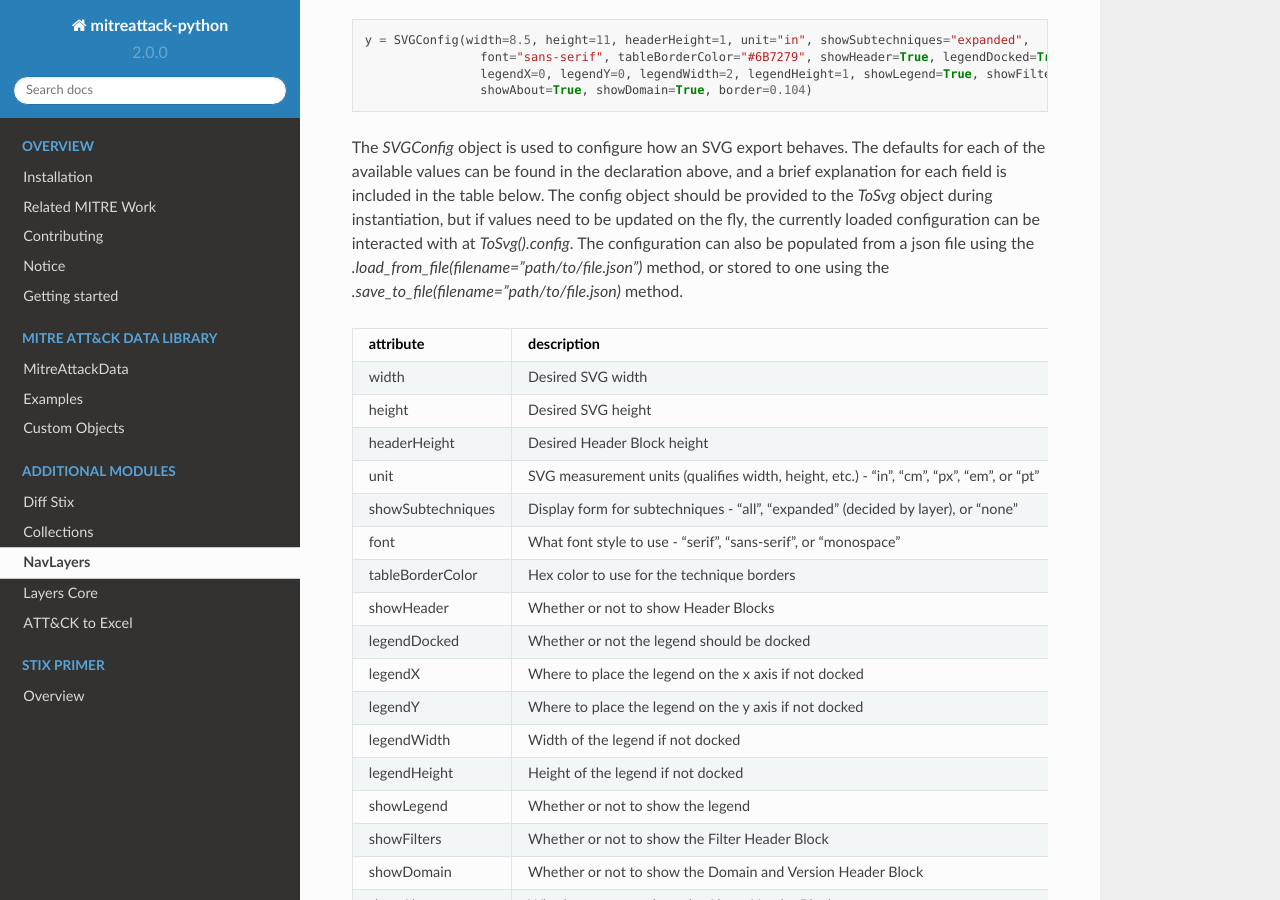
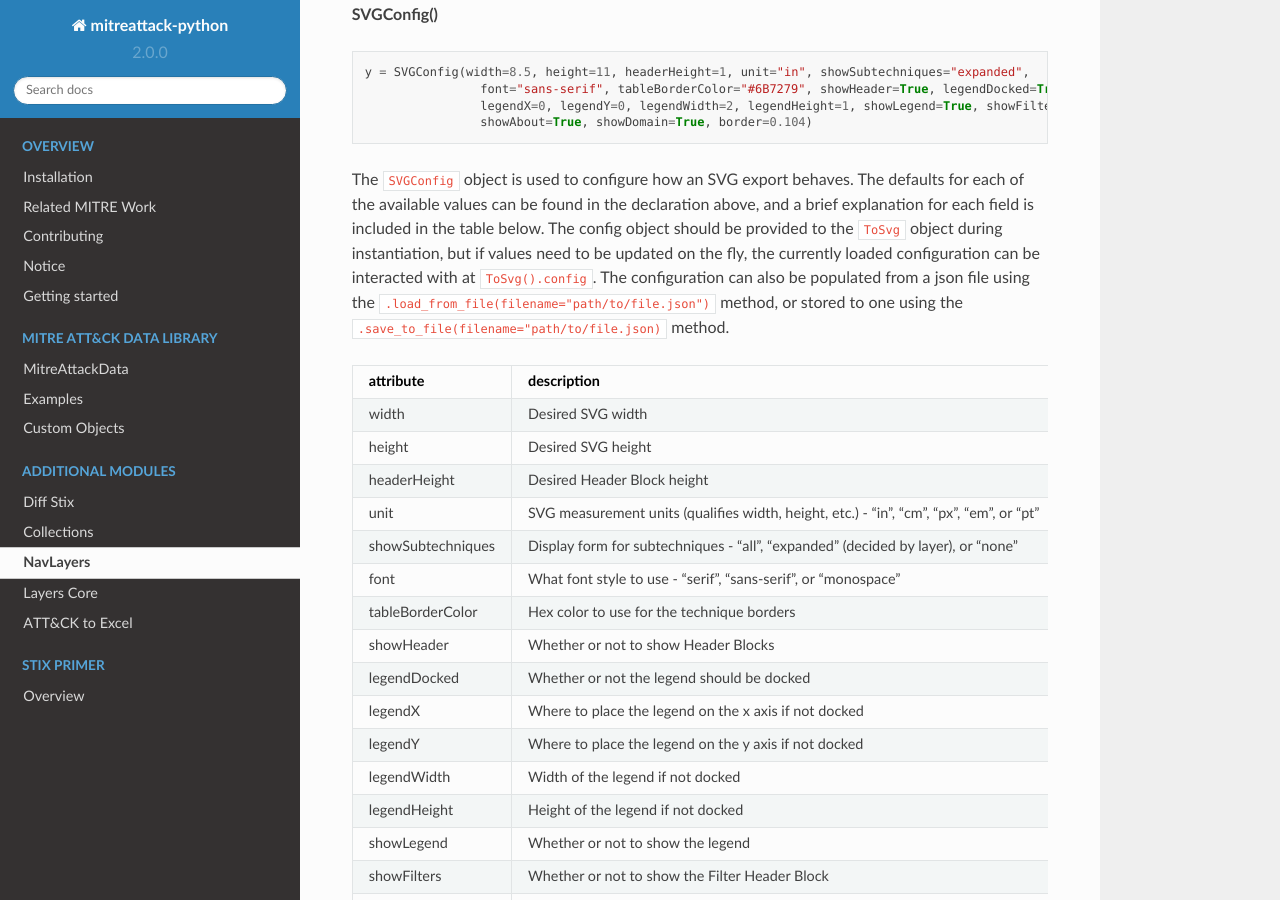
Before and after one commit to mitre-attack/mitreattack-python, a Sphinx documentation site: the page built from docs/navlayers.rst, in a window 1280 px wide and 900 px high, scrolled down 5983 px. Built offline with Sphinx 7.4.7 and the Read the Docs theme 2.0.0, drawn with Linux system fonts in a browser that asks for light colours; pages that are not in the unit, such as notebooks, are missing from menus; some of the changed text lies outside the part shown.

Commit message:
adding in code for words part 2

```diff
--- a/docs/navlayers.rst
+++ b/docs/navlayers.rst
@@ -109,7 +109,7 @@ and version 4.X layers, upgrading them to version 4.3.
 
 **Layer**
 
-The `Layer` class provides format validation and read/write capabilities to aid in working with ATT&CK Navigator Layers in python.
+The ``Layer`` class provides format validation and read/write capabilities to aid in working with ATT&CK Navigator Layers in python.
 It is the primary interface through which other Layer-related classes defined in the core module should be used.
 The Layer class API and a usage example are below.
 The class currently supports version 3 and 4 of the ATT&CK Layer spec, and will upgrade version 3 layers into compatible version 4 ones whenever possible.
@@ -120,17 +120,17 @@ The class currently supports version 3 and 4 of the ATT&CK Layer spec, and will
 
    * - method [x = Layer()]
      - description
-   * - `x.from_str(_input_)`
+   * - ``x.from_str(_input_)``
      - Loads an ATT&CK layer from a string representation of a json layer.
-   * - `x.from_dict(_input_)`
+   * - ``x.from_dict(_input_)``
      - Loads an ATT&CK layer from a dictionary.
-   * - `x.from_file(_filepath_)`
+   * - ``x.from_file(_filepath_)``
      - Loads an ATT&CK layer from a file location specified by the _filepath_.
-   * - `x.to_file(_filepath_)`
+   * - ``x.to_file(_filepath_)``
      - Saves the current state of the loaded ATT&CK layer to a json file denoted by the _filepath_.
-   * - `x.to_dict()`
+   * - ``x.to_dict()``
      - Returns a representation of the current ATT&CK layer object as a dictionary.
-   * - `x.to_str()`
+   * - ``x.to_str()``
      - Returns a representation of the current ATT&CK layer object as a string representation of a dictionary.
 
 Examples on how to create a layer programmatically, as opposed to loading it from an existing medium, can be found
@@ -174,9 +174,9 @@ Examples on how to create a layer programmatically, as opposed to loading it fro
 
 **layerops.py**
 
-`Layerops.py` provides the `LayerOps` class, which is a way to combine layer files in an automated way, using user defined lambda functions.
+``Layerops.py`` provides the ``LayerOps`` class, which is a way to combine layer files in an automated way, using user defined lambda functions.
 Each LayerOps instance, when created, ingests the provided lambda functions, and stores them for use.
-An existing `LayerOps` class can be used to combine layer files according to the initialized lambda using the process method.
+An existing ``LayerOps`` class can be used to combine layer files according to the initialized lambda using the process method.
 The breakdown of this two step process is documented in the table below, while examples of both the list and dictionary modes of operation can be found below.
 
 **LayerOps()**
@@ -199,7 +199,7 @@ to provide the lambda functions if techniques of the combined layers are missing
 
 The process method applies the lambda functions stored during initialization to the layer objects in _data_.
 _data_ must be either a list or a dictionary of Layer objects, and is expected to match the format of the lambda equations provided during initialization.
-`default_values` is an optional dictionary argument that overrides the currently stored default values with new ones for this specific processing operation.
+``default_values`` is an optional dictionary argument that overrides the currently stored default values with new ones for this specific processing operation.
 
 **Example Usage**
 
@@ -253,8 +253,8 @@ _data_ must be either a list or a dictionary of Layer objects, and is expected t
 
 **to_excel.py**
 
-`to_excel.py` provides the `ToExcel` class, which is a way to export an existing layer file as an Excel spreadsheet.
-The `ToExcel` class has an optional parameter for the initialization function, that tells the exporter what data source to use when building the output matrix.
+``to_excel.py`` provides the ``ToExcel`` class, which is a way to export an existing layer file as an Excel spreadsheet.
+The ``ToExcel`` class has an optional parameter for the initialization function, that tells the exporter what data source to use when building the output matrix.
 Valid options include using live data from cti-taxii.mitre.org, using a local STIX bundle, or retrieving data from an ATT&CK Workbench instance.
 
 **ToExcel()**
@@ -264,14 +264,14 @@ Valid options include using live data from cti-taxii.mitre.org, using a local ST
     x = ToExcel(domain='enterprise', source='taxii', resource=None)
 
 
-The `ToExcel` constructor takes domain, server, and resource arguments during instantiation.
-The domain can be either `enterprise` or `mobile`, and can be pulled directly from a layer file as `layer.domain`.
+The ``ToExcel`` constructor takes domain, server, and resource arguments during instantiation.
+The domain can be either ``enterprise`` or ``mobile``, and can be pulled directly from a layer file as ``layer.domain``.
 The source argument tells the matrix generation tool which data source to use when building the matrix.
-`taxii` indicates that the tool should utilize the official ATT&CK Taxii Server (`cti-taxii`) when building the matrix,
-while the `local` option indicates that it should use a local bundle, and the `remote` option indicates that
+``taxii`` indicates that the tool should utilize the official ATT&CK Taxii Server (``cti-taxii``) when building the matrix,
+while the ``local`` option indicates that it should use a local bundle, and the ``remote`` option indicates that
 it should utilize a remote ATT&CK Workbench instance.
-The `resource` argument is only required if the source is set to `local`, in which case it should be a path
-to a local stix bundle, or if the source is set to `remote`, in which case it should be the url of a ATT&CK workbench instance.
+The ``resource`` argument is only required if the source is set to ``local``, in which case it should be a path
+to a local stix bundle, or if the source is set to ``remote``, in which case it should be the url of a ATT&CK workbench instance.
 
 **.to_xlsx() Method**
 
@@ -280,7 +280,7 @@ to a local stix bundle, or if the source is set to `remote`, in which case it sh
   x.to_xlsx(layerInit=layer, filepath="layer.xlsx")
 
 
-The `to_xlsx` method exports the layer file referenced as `layer`, as an excel file to the `filepath` specified.
+The ``to_xlsx`` method exports the layer file referenced as ``layer``, as an excel file to the ``filepath`` specified.
 
 **Example Usage**
 
@@ -304,8 +304,8 @@ The `to_xlsx` method exports the layer file referenced as `layer`, as an excel f
 
 **to_svg.py**
 
-`to_svg.py` provides the `ToSvg` class, which is a way to export an existing layer file as an SVG image file.
-The `ToSvg` class, like the `ToExcel` class, has an optional parameter for the initialization function,
+``to_svg.py`` provides the ``ToSvg`` class, which is a way to export an existing layer file as an SVG image file.
+The ``ToSvg`` class, like the ``ToExcel`` class, has an optional parameter for the initialization function,
 that tells the exporter what data source to use when building the output matrix.
 Valid options include using live data from cti-taxii.mitre.org, using a local STIX bundle, or utilizing a remote ATT&CK Workbench instance.
 
@@ -316,14 +316,14 @@ Valid options include using live data from cti-taxii.mitre.org, using a local ST
     x = ToSvg(domain='enterprise', source='taxii', resource=None, config=None)
 
 
-The `ToSvg` constructor, just like the `ToExcel` constructor, takes domain, server, and resource arguments during instantiation.
-The domain can be either `enterprise` or `mobile`, and can be pulled directly from a layer file as `layer.domain`.
+The ``ToSvg`` constructor, just like the ``ToExcel`` constructor, takes domain, server, and resource arguments during instantiation.
+The domain can be either ``enterprise`` or ``mobile``, and can be pulled directly from a layer file as ``layer.domain``.
 The source argument tells the matrix generation tool which data source to use when building the matrix.
-`taxii` indicates that the tool should utilize the `cti-taxii` server when building the matrix,
-while the `local` option indicates that it should use a local bundle, and the `remote` option indicates that it should utilize a remote ATT&CK Workbench instance.
-The `resource` argument is only required if the source is set to `local`, in which case it should be a path to a local stix bundle,
-or if the source is set to `remote`, in which case it should be the url of an ATT&CK Workbench instance.
-The `config` parameter is an optional `SVGConfig` object that can be used to configure the export as desired.
+``taxii`` indicates that the tool should utilize the ``cti-taxii`` server when building the matrix,
+while the ``local`` option indicates that it should use a local bundle, and the ``remote`` option indicates that it should utilize a remote ATT&CK Workbench instance.
+The ``resource`` argument is only required if the source is set to ``local``, in which case it should be a path to a local stix bundle,
+or if the source is set to ``remote``, in which case it should be the url of an ATT&CK Workbench instance.
+The ``config`` parameter is an optional ``SVGConfig`` object that can be used to configure the export as desired.
 If not provided, the configuration for the export will be set to default values.
 
 **SVGConfig()**
@@ -336,12 +336,12 @@ If not provided, the configuration for the export will be set to default values.
                     showAbout=True, showDomain=True, border=0.104)
 
 
-The `SVGConfig` object is used to configure how an SVG export behaves.
+The ``SVGConfig`` object is used to configure how an SVG export behaves.
 The defaults for each of the available values can be found in the declaration above, and a brief explanation for each field is included in the table below.
-The config object should be provided to the `ToSvg` object during instantiation, but if values need to be updated on the fly,
-the currently loaded configuration can be interacted with at `ToSvg().config`.
-The configuration can also be populated from a json file using the `.load_from_file(filename="path/to/file.json")` method,
-or stored to one using the `.save_to_file(filename="path/to/file.json)` method.
+The config object should be provided to the ``ToSvg`` object during instantiation, but if values need to be updated on the fly,
+the currently loaded configuration can be interacted with at ``ToSvg().config``.
+The configuration can also be populated from a json file using the ``.load_from_file(filename="path/to/file.json")`` method,
+or stored to one using the ``.save_to_file(filename="path/to/file.json)`` method.
 
 .. list-table::
    :widths: 25 25 25 25
@@ -430,7 +430,7 @@ or stored to one using the `.save_to_file(filename="path/to/file.json)` method.
 
     x.to_svg(layerInit=layer, filepath="layer.svg")
 
-The `to_svg` method exports the layer file referenced as `layer`, as an excel file to the `filepath` specified.
+The ``to_svg`` method exports the layer file referenced as ``layer``, as an excel file to the ``filepath`` specified.
 
 **Example Usage**
 
@@ -459,7 +459,7 @@ The `to_svg` method exports the layer file referenced as `layer`, as an excel fi
 
 **overview_generator.py**
 
-`overview_generator.py` provides the `OverviewLayerGenerator` class, which is designed to allow users to
+``overview_generator.py`` provides the ``OverviewLayerGenerator`` class, which is designed to allow users to
 generate an ATT&CK layer that, on a per technique basis, has a score that corresponds to all instances
 of the specified ATT&CK object type (group, mitigation, etc.), and a comment that lists all matching instance.
 
@@ -504,12 +504,12 @@ and can be referenced by ID or by any alias when provided to the generator.
 
 The initialization function for `UsageLayerGenerator`, like `ToSVG` and `ToExcel`, requires the specification of where
 to retrieve data from (taxii server etc.).
-The domain can be either `enterprise`, `mobile`, or `ics`, and can be pulled directly from a layer file as `layer.domain`.
+The domain can be either ``enterprise``, ``mobile``, or ``ics``, and can be pulled directly from a layer file as ``layer.domain``.
 The source argument tells the matrix generation tool which data source to use when building the matrix.
-`taxii` indicates that the tool should utilize the `cti-taxii` server when building the matrix,
-while the `local` option indicates that it should use a local bundle, and the `remote` option indicates that it should utilize a remote ATT&CK Workbench instance.
-The `resource` argument is only required if the source is set to `local`, in which case it should be a path to a local stix bundle,
-or if the source is set to `remote`, in which case it should be the url of an ATT&CK Workbench instance.
+``taxii`` indicates that the tool should utilize the ``cti-taxii`` server when building the matrix,
+while the ``local`` option indicates that it should use a local bundle, and the ``remote`` option indicates that it should utilize a remote ATT&CK Workbench instance.
+The ``resource`` argument is only required if the source is set to ``local``, in which case it should be a path to a local stix bundle,
+or if the source is set to ``remote``, in which case it should be the url of an ATT&CK Workbench instance.
 If not provided, the configuration for the generator will be set to default values.
 
 **.generate_layer()**
@@ -519,8 +519,8 @@ If not provided, the configuration for the generator will be set to default valu
     x.generate_layer(match=object_identifier)
 
 
-The `generate_layer` function generates a layer, customized to the input `object_identifier`.
-Valid values include `ATT&CK ID`, `name`, or any known `alias` for `group`, `mitigation`, `software`, and `data component` objects within the selected ATT&CK data.
+The ``generate_layer`` function generates a layer, customized to the input ``object_identifier``.
+Valid values include ``ATT&CK ID``, ``name``, or any known ``alias`` for ``group``, ``mitigation``, ``software``, and ``data component`` objects within the selected ATT&CK data.
 
 .. code-block:: python
 
@@ -534,7 +534,7 @@ Valid values include `ATT&CK ID`, `name`, or any known `alias` for `group`, `mit
 
 **sum_generator.py**
 
-`sum_generator.py` provides the `SumLayerGenerator` class, which is designed to allow users to
+``sum_generator.py`` provides the ``SumLayerGenerator`` class, which is designed to allow users to
 generate a collection of ATT&CK layers that, on a per technique basis, have a score that corresponds to all instances
 of the specified ATT&CK object type (group, mitigation, etc.), and a comment that lists all matching instance.
 Each one of the generated layers will correspond to a single instance of the specified ATT&CK object type.
@@ -546,14 +546,14 @@ Each one of the generated layers will correspond to a single instance of the spe
     x = SumLayerGenerator(source='taxii', domain='enterprise', resource=None)
 
 
-The initialization function for `SumGeneratorLayer`, like `ToSVG` and `ToExcel`, requires the specification of where
+The initialization function for ``SumGeneratorLayer``, like ``ToSVG`` and ``ToExcel``, requires the specification of where
 to retrieve data from (taxii server etc.).
-The domain can be either `enterprise`, `mobile`, or `ics`, and can be pulled directly from a layer file as `layer.domain`.
+The domain can be either ``enterprise``, ``mobile``, or ``ics``, and can be pulled directly from a layer file as ``layer.domain``.
 The source argument tells the matrix generation tool which data source to use when building the matrix.
-`taxii` indicates that the tool should utilize the `cti-taxii` server when building the matrix,
-while the `local` option indicates that it should use a local bundle, and the `remote` option indicates that it should utilize a remote ATT&CK Workbench instance.
-The `resource` argument is only required if the source is set to `local`, in which case it should be a path to a local stix bundle,
-or if the source is set to `remote`, in which case it should be the url of an ATT&CK Workbench instance.
+``taxii`` indicates that the tool should utilize the ``cti-taxii`` server when building the matrix,
+while the ``local`` option indicates that it should use a local bundle, and the ``remote`` option indicates that it should utilize a remote ATT&CK Workbench instance.
+The ``resource`` argument is only required if the source is set to ``local``, in which case it should be a path to a local stix bundle,
+or if the source is set to ``remote``, in which case it should be the url of an ATT&CK Workbench instance.
 If not provided, the configuration for the generator will be set to default values.
 
 **.generate_layer()**
@@ -563,8 +563,8 @@ If not provided, the configuration for the generator will be set to default valu
     x.generate_layer(layers_type=object_type_name)
 
 
-The `generate_layer` function generates a collection of layers, each customized to one instance of the input `object_type_name`.
-Valid types include `group`, `mitigation`, `software`, and `datasource`.
+The ``generate_layer`` function generates a collection of layers, each customized to one instance of the input ``object_type_name``.
+Valid types include ``group``, ``mitigation``, ``software``, and ``datasource``.
 
 **layerExporter_cli.py**
 
```
